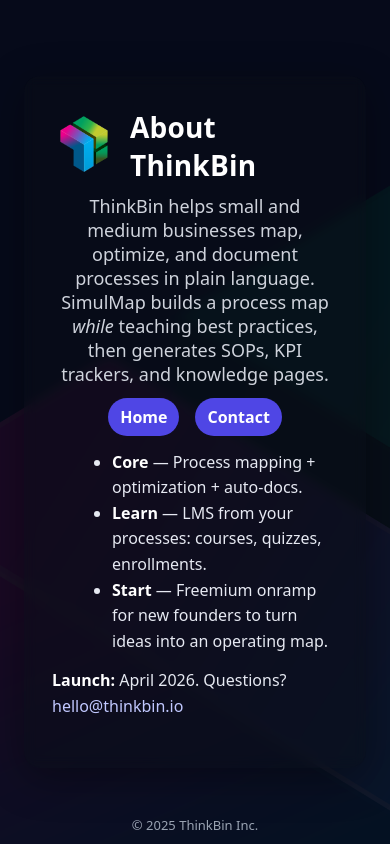
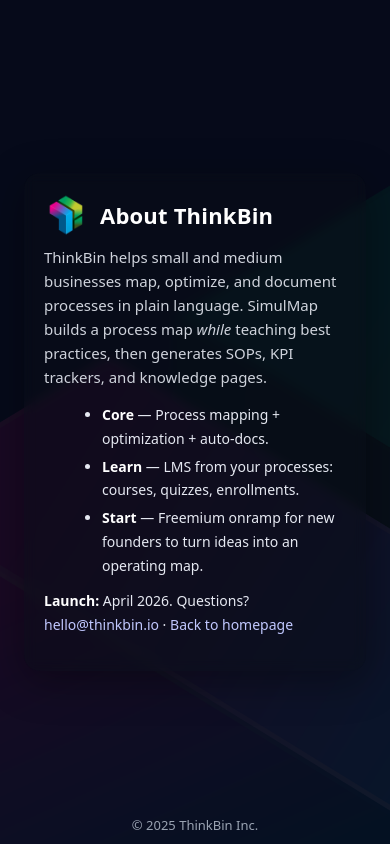
Before and after one commit to ThinkBin-io/thinkbin-landing, a plain HTML site: page about.html in a window 390 px wide. Drawn offline with Linux system fonts and the light colour scheme.

Commit message:
Refine about page for mobile
Refine about page for mobile: remove buttons, improve vertical flow & typography

```diff
--- a/about.html
+++ b/about.html
@@ -8,50 +8,83 @@
   <link rel="canonical" href="https://thinkbin.io/about.html"/>
   <meta name="theme-color" content="#0b1020"/>
 
-  <!-- Social cards (optional) -->
-  <meta property="og:title" content="About ThinkBin"/>
-  <meta property="og:description" content="ThinkBin turns plain-language process mapping into an operating system for SMBs."/>
-  <meta property="og:type" content="article"/>
-  <meta property="og:url" content="https://thinkbin.io/about.html"/>
-  <meta property="og:image" content="https://thinkbin.io/LogoForLandingPage.png"/>
-  <meta name="twitter:card" content="summary_large_image"/>
+  <style>
+    :root{
+      --overlay: rgba(0,0,0,.45);
+      --text:#fff;
+      --muted:#cfd3dc;
+      --card-bg: rgba(10,14,23,.45);
+      --shadow: 0 10px 40px rgba(0,0,0,.35);
+    }
+    *{box-sizing:border-box}
+    html,body{margin:0;height:100%;font-family:system-ui,-apple-system,Segoe UI,Roboto,Inter,Arial,sans-serif;color:var(--text)}
+    body{overflow:hidden}
 
-  <style>
-    :root { --overlay: rgba(0,0,0,0.45); --text:#fff; --muted:#cfd3dc; }
-    * { box-sizing: border-box; }
-    html,body { margin:0; height:100%; font-family: system-ui,-apple-system,Segoe UI,Roboto,Inter,Arial,sans-serif; }
-    body { overflow:hidden; color:var(--text); }
+    /* background + overlay */
+    .bg{position:fixed;inset:0;background:url('websiteBackground.png') center/cover no-repeat}
+    .overlay{position:fixed;inset:0;background:var(--overlay)}
 
-    .bg{position:fixed; inset:0; background:url('websiteBackground.png') center/cover no-repeat;}
-    .overlay{position:fixed; inset:0; background:var(--overlay);}
-    .wrap{position:relative; min-height:100dvh; display:flex; align-items:center; justify-content:center; padding:24px;}
+    /* page frame */
+    .wrap{
+      position:relative; min-height:100dvh;
+      display:flex; align-items:center; justify-content:center;
+      padding:24px;
+    }
+
+    /* content card */
     .card{
-      max-width:900px; width:100%;
-      background:rgba(10,14,23,0.45); backdrop-filter:blur(6px);
-      border-radius:16px; box-shadow:0 10px 40px rgba(0,0,0,.35);
-      padding:28px 28px 32px;
+      width:100%;
+      max-width:min(680px, 92vw);
+      background:var(--card-bg);
+      backdrop-filter:blur(6px);
+      border-radius:16px;
+      box-shadow:var(--shadow);
+      padding: clamp(20px, 3vw, 28px);
     }
-    .header{display:flex; gap:14px; align-items:center; justify-content:center; margin-bottom:10px;}
-    .logo{width:64px; height:auto}
-    h1{margin:.2rem 0 0; font-size:28px; letter-spacing:.2px}
-    .lede{color:var(--muted); margin:8px 0 18px; font-size:18px; text-align:center;}
 
-    .content{color:#e6e9f2; font-size:16px; line-height:1.6}
+    /* header row */
+    .head{
+      display:flex; align-items:center; gap:12px;
+      margin-bottom:6px;
+    }
+    .logo{width:44px;height:auto}
+    h1{
+      margin:0;
+      font-size: clamp(22px, 3.5vw, 30px);
+      letter-spacing:.2px;
+    }
+
+    /* copy */
+    .lede{
+      color:var(--muted);
+      margin: 8px 0 14px;
+      font-size: clamp(15px, 2.7vw, 18px);
+      line-height: 1.6;
+    }
+    .content{
+      font-size: clamp(14px, 2.6vw, 16px);
+      line-height: 1.7;
+      color:#e6e9f2;
+    }
     .content strong{color:#fff}
-    .content ul{margin:10px 0 0 20px}
-    .content a{color:#c1c8ff; text-decoration:none}
+    .content ul{margin: 8px 0 0 18px}
+    .content li{margin: 4px 0}
+    .content a{color:#c1c8ff;text-decoration:none}
     .content a:hover{text-decoration:underline}
 
-    .topnav{
-      display:flex; justify-content:center; gap:16px; margin:-6px 0 14px;
+    /* footer */
+    footer{
+      position:fixed;left:0;right:0;bottom:10px;
+      text-align:center;color:#9aa3b2;font-size:13px;
+      padding:0 8px;
     }
-    .btn{
-      display:inline-block; padding:8px 12px; border-radius:999px;
-      background:#4f46e5; color:#fff; text-decoration:none; font-weight:600;
+
+    /* allow graceful scrolling if keyboard pops or content gets taller on tiny phones */
+    @media (max-width: 380px){
+      body{overflow:auto}
+      footer{position:static;margin:12px 0 10px}
+      .wrap{min-height:auto}
     }
-    .btn:hover{background:#4338ca}
-
-    footer{position:fixed; bottom:10px; left:0; right:0; text-align:center; color:#9aa3b2; font-size:13px;}
   </style>
 </head>
 <body>
@@ -59,22 +92,17 @@
   <div class="overlay"></div>
 
   <main class="wrap">
-    <section class="card" role="region" aria-label="About ThinkBin">
-      <div class="header">
-        <img class="logo" src="LogoForLandingPage.png" alt="ThinkBin logo"/>
+    <article class="card" role="region" aria-label="About ThinkBin">
+      <header class="head">
+        <img class="logo" src="LogoForLandingPage.png" alt="ThinkBin logo">
         <h1>About ThinkBin</h1>
-      </div>
+      </header>
 
       <p class="lede">
         ThinkBin helps small and medium businesses map, optimize, and document processes in plain language.
         SimulMap builds a process map <em>while</em> teaching best practices, then generates SOPs, KPI trackers,
         and knowledge pages.
       </p>
-
-      <nav class="topnav">
-        <a class="btn" href="/">Home</a>
-        <a class="btn" href="mailto:hello@thinkbin.io">Contact</a>
-      </nav>
 
       <div class="content">
         <ul>
@@ -83,11 +111,12 @@
           <li><strong>Start</strong> — Freemium onramp for new founders to turn ideas into an operating map.</li>
         </ul>
 
-        <p style="margin-top:14px">
+        <p style="margin-top:12px">
           <strong>Launch:</strong> April 2026. Questions? <a href="mailto:hello@thinkbin.io">hello@thinkbin.io</a>
+          · <a href="/">Back to homepage</a>
         </p>
       </div>
-    </section>
+    </article>
   </main>
 
   <footer>© 2025 ThinkBin Inc.</footer>
```
